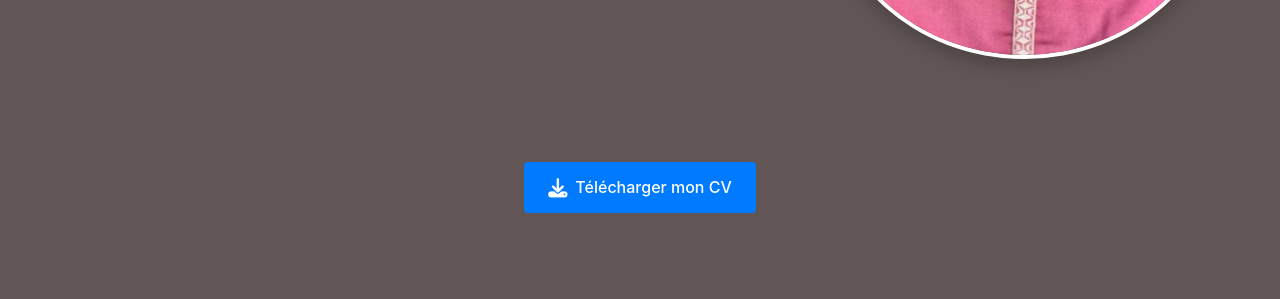
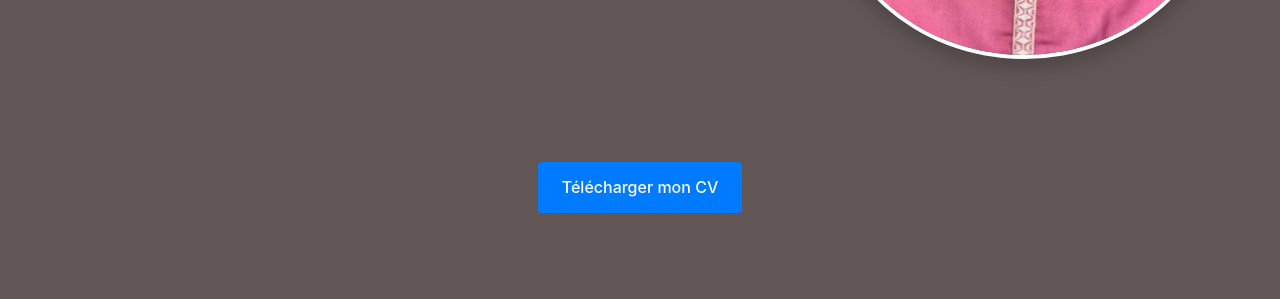
Before and after one commit to SerigneOmar/SOS-ADMIN, a website: page index.html in a window 1280 px wide. Shown: the part 501-800 px from the top of the page. Drawn offline with Linux system fonts and the light colour scheme.

Commit message:
Update index.html

```diff
--- a/index.html
+++ b/index.html
@@ -32,10 +32,7 @@
             </div>
           </div>
           <div class="cv-download">
-            <a href="CV-Serigne-Omar-SENE.pdf" class="cv-button" download>
-              <i class="fas fa-download"></i>
-              Télécharger mon CV
-            </a>
+            <a href="CV-Serigne-Omar-SENE.pdf" class="cv-button" download>Télécharger mon CV </a>
           </div>
         </div>
       </section>
```
